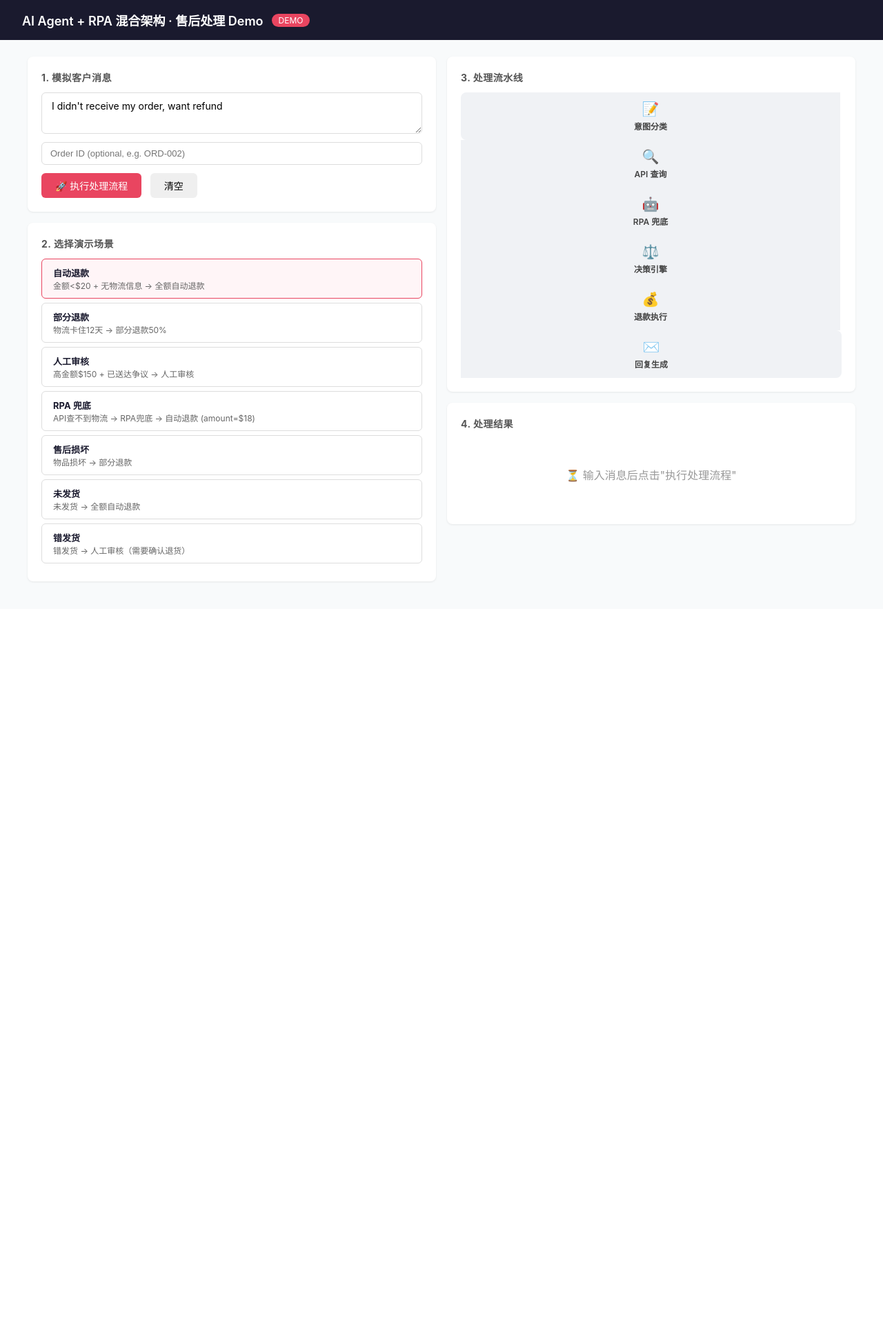
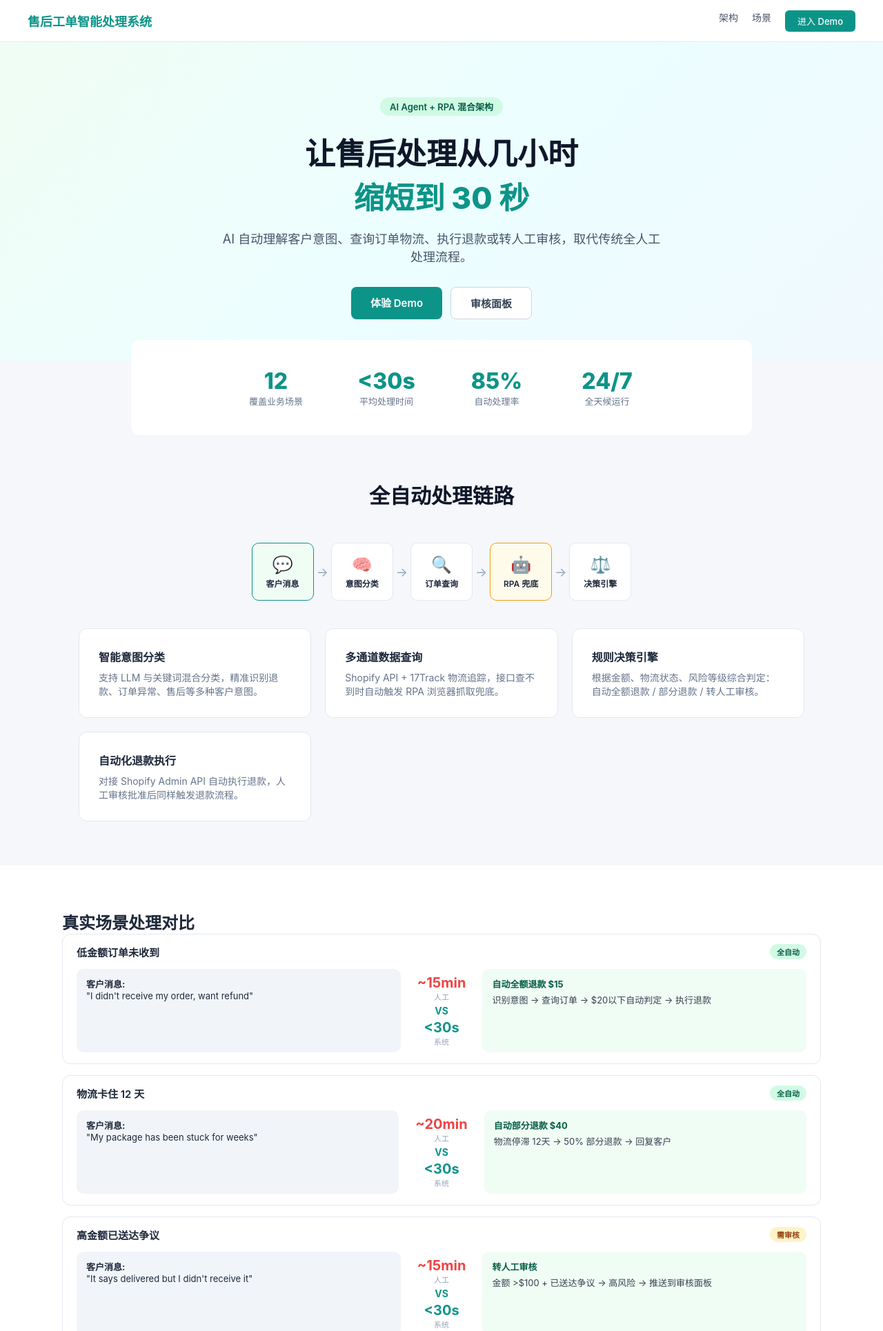
Before and after one commit to biyun3637-bot/Aftersale_system, a FastAPI app: page / in a window 1280 px wide. Shown: the top 1930 px of the page at 69% size. Before the commit the page ends 845 px from the top, so only its background shows below. Run offline with FastAPI, Linux system fonts and the light colour scheme.

Commit message:
Fix review route, encoding, and add showcase page

```diff
--- a/main.py
+++ b/main.py
@@ -1,8 +1,7 @@
-"""入口文件：FastAPI 应用 + 静态文件 + 前端模板。"""
+"""Entry point: FastAPI app + static files + frontend templates."""
 import os
 import sys
 
-# 确保模块路径正确
 sys.path.insert(0, os.path.dirname(os.path.abspath(__file__)))
 
 from fastapi import FastAPI
@@ -14,32 +13,33 @@ import config
 from web.routes import router as api_router
 import db
 
-# ━━ FastAPI 应用 ━━
-# ━━ 数据库初始化（自动建表）━━
 db.init_db()
 
 
 app = FastAPI(
-    title="AI Agent + RPA 混合架构 · 跨境售后系统",
+    title="AI Agent + RPA - Cross-border After-sale System",
     debug=True,
     version="1.0.0",
-    description="跨境电商售后退款 + 异常订单自动处理系统 Demo",
+    description="Cross-border e-commerce after-sale refund + abnormal order auto-processing system Demo",
 )
 
-# ━━ 注册 API 路由 ━━
 app.include_router(api_router, prefix="/api")
 
-# ━━ 挂载静态文件 ━━
 static_dir = os.path.join(os.path.dirname(__file__), "static")
 os.makedirs(static_dir, exist_ok=True)
 app.mount("/static", StaticFiles(directory=static_dir), name="static")
 
-# ━━ 前端页面（dashboard + review）━━
 template_dir = os.path.join(os.path.dirname(__file__), "web", "templates")
 
 
 @app.get("/", response_class=HTMLResponse)
-def dashboard():
+def showcase():
+    with open(os.path.join(template_dir, "showcase.html"), "r", encoding="utf-8") as f:
+        return f.read()
+
+
+@app.get("/demo", response_class=HTMLResponse)
+def demo():
     with open(os.path.join(template_dir, "dashboard.html"), "r", encoding="utf-8") as f:
         return f.read()
 
@@ -50,9 +50,8 @@ def review_page():
         return f.read()
 
 
-# ━━ 启动 ━━
 if __name__ == "__main__":
-    print(f" Demo 启动: http://{config.HOST}:{config.PORT}")
+    print(f" Demo running at http://{config.HOST}:{config.PORT}")
     print(f"   DEMO_MODE={config.DEMO_MODE}")
     print(f"   LLM_PROVIDER={config.LLM_PROVIDER}")
     uvicorn.run("main:app", host=config.HOST, port=config.PORT, reload=False)
--- a/web/templates/dashboard.html
+++ b/web/templates/dashboard.html
@@ -3,13 +3,13 @@
 <head>
   <meta charset="UTF-8">
   <meta name="viewport" content="width=device-width, initial-scale=1.0">
-  <title>AI Agent + RPA · 跨境售后系统</title>
+  <title>AI Agent + RPA - Cross-border After-sale Demo</title>
   <link rel="stylesheet" href="/static/style.css">
 </head>
 <body>
 
 <div class="header">
-  <h1>AI Agent + RPA 混合架构 · 售后处理 Demo</h1>
+  <h1>AI Agent + RPA Demo</h1>
   <span class="badge">DEMO</span>
 </div>
 
@@ -17,51 +17,51 @@
   <div class="row">
     <div class="col">
       <div class="card">
-        <h3>1. 模拟客户消息</h3>
-        <textarea id="messageInput" class="form-input" placeholder="Type a customer message in English...">I didn't receive my order, want refund</textarea>
+        <h3>1. Simulate Customer Message</h3>
+        <textarea id="messageInput" class="form-input" placeholder="Type a customer message in English...">I did not receive my order, want refund</textarea>
         <div style="margin-top: 8px;">
           <input id="orderIdInput" class="form-input" placeholder="Order ID (optional, e.g. ORD-002)" style="font-size:13px;padding:8px 12px;">
         </div>
         <div style="margin-top: 12px;">
-          <button class="btn btn-primary" onclick="process()">🚀 执行处理流程</button>
-          <button class="btn btn-secondary" onclick="clearResult()" style="margin-left:8px;">清空</button>
+          <button class="btn btn-primary" onclick="process()">Run Pipeline</button>
+          <button class="btn btn-secondary" onclick="clearResult()" style="margin-left:8px;">Clear</button>
         </div>
       </div>
 
       <div class="card">
-        <h3>2. 选择演示场景</h3>
+        <h3>2. Select Demo Scenario</h3>
         <div id="scenarioList">Loading...</div>
       </div>
     </div>
 
     <div class="col">
       <div class="card">
-        <h3>3. 处理流水线</h3>
+        <h3>3. Pipeline Status</h3>
         <div id="pipeline">
-          <div class="step pending"><div class="icon">📝</div><div class="label">意图分类</div></div>
-          <div class="step pending"><div class="icon">🔍</div><div class="label">API 查询</div></div>
-          <div class="step pending"><div class="icon">🤖</div><div class="label">RPA 兜底</div></div>
-          <div class="step pending"><div class="icon">⚖️</div><div class="label">决策引擎</div></div>
-          <div class="step pending"><div class="icon">💰</div><div class="label">退款执行</div></div>
-          <div class="step pending"><div class="icon">✉️</div><div class="label">回复生成</div></div>
+          <div class="step pending"><div class="icon">📝</div><div class="label">Classifier</div></div>
+          <div class="step pending"><div class="icon">🔍</div><div class="label">API Query</div></div>
+          <div class="step pending"><div class="icon">🤖</div><div class="label">RPA</div></div>
+          <div class="step pending"><div class="icon">⚖️</div><div class="label">Decision</div></div>
+          <div class="step pending"><div class="icon">💰</div><div class="label">Refund</div></div>
+          <div class="step pending"><div class="icon">✉️</div><div class="label">Response</div></div>
         </div>
       </div>
 
       <div class="card">
-        <h3>4. 处理结果</h3>
+        <h3>4. Result</h3>
         <div id="resultArea" style="display:none;">
           <div class="result-area">
             <div id="resultMeta"></div>
             <hr style="margin:12px 0;">
-            <strong>📬 系统回复：</strong>
+            <strong>System Response:</strong>
             <pre id="resultResponse"></pre>
             <hr style="margin:12px 0;">
-            <strong>📋 执行日志：</strong>
+            <strong>Execution Log:</strong>
             <div class="log-box" id="resultLog"></div>
           </div>
         </div>
         <div id="resultEmpty" style="color:#999;text-align:center;padding:40px 0;">
-          ⏳ 输入消息后点击"执行处理流程"
+          Enter a message and click "Run Pipeline"
         </div>
       </div>
     </div>
@@ -71,15 +71,14 @@
 <script>
 const STEPS = ["classifier", "api_query", "rpa", "decision", "refund", "response"];
 const STEP_LABELS = {
-  classifier: { icon: "📝", label: "意图分类" },
-  api_query:  { icon: "🔍", label: "API 查询" },
-  rpa:        { icon: "🤖", label: "RPA 兜底" },
-  decision:   { icon: "⚖️", label: "决策引擎" },
-  refund:     { icon: "💰", label: "退款执行" },
-  response:   { icon: "✉️", label: "回复生成" },
+  classifier: { icon: "📝", label: "Classifier" },
+  api_query:  { icon: "🔍", label: "API Query" },
+  rpa:        { icon: "🤖", label: "RPA" },
+  decision:   { icon: "⚖️", label: "Decision" },
+  refund:     { icon: "💰", label: "Refund" },
+  response:   { icon: "✉️", label: "Response" },
 };
 
-// Load scenarios
 fetch("/api/scenarios")
   .then(r => r.json())
   .then(data => {
@@ -114,7 +113,6 @@ async function process() {
 
   if (!msg) { alert("Please enter a customer message"); return; }
 
-  // Reset UI
   document.getElementById("resultArea").style.display = "none";
   document.getElementById("resultEmpty").style.display = "none";
   document.querySelectorAll(".step").forEach(s => {
@@ -131,23 +129,21 @@ async function process() {
     });
     if (!resp.ok) {
       const text = await resp.text();
-    throw new Error(`服务器错误 (${resp.status}):\n\n${text}`);
+      throw new Error("Server Error: " + text.slice(0, 300));
     }
     const data = await resp.json();
 
-    // Update pipeline
     const pipelineEl = document.getElementById("pipeline");
 
-    // Map log entries to steps
     const logMap = {};
     data.log.forEach(line => {
-      if (line.includes("[classifier]")) logMap.classifier = line.replace("[classifier] → ", "");
+      if (line.includes("[classifier]")) logMap.classifier = line.replace("[classifier] -> ", "");
       if (line.includes("[api_query]")) logMap.api_query = line.replace("[api_query] ", "");
       if (line.includes("[rpa]")) logMap.rpa = line.replace("[rpa] ", "");
       if (line.includes("[decision]")) logMap.decision = line.replace("[decision] ", "");
       if (line.includes("[refund]")) logMap.refund = line.replace("[refund] ", "");
       if (line.includes("[response]")) logMap.response = line.replace("[response] ", "");
-      if (line.includes("[human_review]")) { logMap.decision = "⚠️ Escalated to human review"; logMap.refund = "⏸️ Skipped"; }
+      if (line.includes("[human_review]")) { logMap.decision = "Escalated to human review"; logMap.refund = "Skipped"; }
     });
 
     const stepOrder = ["classifier", "api_query", "rpa", "decision", "refund", "response"];
@@ -167,15 +163,14 @@ async function process() {
       }
     });
 
-    // Show results
     document.getElementById("resultMeta").innerHTML = `
       <table>
-        <tr><td><strong>工单 ID</strong></td><td>${data.ticket_id}</td></tr>
-        <tr><td><strong>意图</strong></td><td>${data.intent} / ${data.subtype}</td></tr>
-        <tr><td><strong>风险等级</strong></td>
+        <tr><td><strong>Ticket ID</strong></td><td>${data.ticket_id}</td></tr>
+        <tr><td><strong>Intent</strong></td><td>${data.intent} / ${data.subtype}</td></tr>
+        <tr><td><strong>Risk</strong></td>
           <td><span class="badge-risk-${data.risk}">${data.risk.toUpperCase()}</span></td></tr>
-        <tr><td><strong>决策</strong></td><td>${data.decision_action}${data.refund_amount ? ' ($' + data.refund_amount + ')' : ''}</td></tr>
-        <tr><td><strong>状态</strong></td><td>${data.status === 'pending_review' ? '⏳ 待人工审核' : '✅ 自动处理'}</td></tr>
+        <tr><td><strong>Decision</strong></td><td>${data.decision_action}${data.refund_amount ? ' ($' + data.refund_amount + ')' : ''}</td></tr>
+        <tr><td><strong>Status</strong></td><td>${data.status === 'pending_review' ? 'Pending human review' : 'Auto processed'}</td></tr>
       </table>
     `;
     document.getElementById("resultResponse").textContent = data.response;
@@ -184,7 +179,7 @@ async function process() {
 
   } catch(e) {
     document.getElementById("resultEmpty").style.display = "block";
-    document.getElementById("resultEmpty").textContent = "❌ Error: " + e.message;
+    document.getElementById("resultEmpty").textContent = "Error: " + e.message;
   }
 }
 </script>
--- /dev/null
+++ b/web/templates/showcase.html
@@ -0,0 +1,161 @@
+<!DOCTYPE html>
+<html lang="zh-CN">
+<head>
+<meta charset="UTF-8">
+<meta name="viewport" content="width=device-width,initial-scale=1">
+<title>售后工单智能处理系统</title>
+<style>
+*{margin:0;padding:0;box-sizing:border-box}
+body{font-family:-apple-system,BlinkMacSystemFont,sans-serif;background:#f5f7fa;color:#1e293b}
+nav{background:#fff;border-bottom:1px solid #e2e8f0;padding:0 24px;position:sticky;top:0;z-index:50}
+.nav-inner{max-width:1200px;margin:0 auto;display:flex;align-items:center;height:60px;gap:32px}
+.nav-logo{font-weight:700;font-size:18px;color:#0d9488;text-decoration:none}
+.nav-links{display:flex;gap:20px;margin-left:auto}
+.nav-links a{text-decoration:none;color:#475569;font-size:14px;font-weight:500}
+.nav-links a:hover{color:#0d9488}
+.nav-links .btn-nav{background:#0d9488;color:#fff;padding:6px 18px;border-radius:6px;font-size:13px;text-decoration:none}
+.hero{background:linear-gradient(135deg,#f0fdf4,#ecfeff,#f0f9ff);padding:80px 24px 60px;text-align:center}
+.hero h1{font-size:44px;font-weight:800;color:#0f172a;margin-bottom:16px}
+.hero h1 span{color:#0d9488}
+.hero p{font-size:18px;color:#475569;max-width:640px;margin:0 auto 32px}
+.hero-actions{display:flex;gap:12px;justify-content:center;flex-wrap:wrap}
+.btn{display:inline-flex;padding:12px 28px;border-radius:8px;font-size:15px;font-weight:600;text-decoration:none;cursor:pointer;border:none}
+.btn-primary{background:#0d9488;color:#fff}
+.btn-primary:hover{background:#0f766e;transform:translateY(-1px)}
+.btn-outline{background:#fff;color:#334155;border:1.5px solid #cbd5e1}
+.stats{display:flex;justify-content:center;gap:40px;padding:40px 24px;max-width:900px;margin:-30px auto 0;background:#fff;border-radius:12px;flex-wrap:wrap}
+.stat-item{text-align:center;min-width:120px}
+.stat-num{font-size:32px;font-weight:800;color:#0d9488}
+.stat-label{font-size:13px;color:#64748b}
+.section{padding:64px 24px;max-width:1100px;margin:0 auto}
+.section h2{font-size:30px;font-weight:700;text-align:center;margin-bottom:48px;color:#0f172a}
+.flow{display:flex;align-items:center;justify-content:center;flex-wrap:wrap;margin-bottom:40px}
+.flow-node{background:#fff;border:1.5px solid #e2e8f0;border-radius:10px;padding:16px 18px;text-align:center;min-width:90px}
+.flow-node span{display:block}
+.flow-node .icon{font-size:24px;margin-bottom:4px}
+.flow-node .name{font-size:12px;font-weight:600}
+.flow-node.highlight{border-color:#0d9488;background:#f0fdf4}
+.flow-arrow{font-size:18px;color:#94a3b8;margin:0 4px}
+.features{display:grid;grid-template-columns:repeat(auto-fit,minmax(260px,1fr));gap:20px;margin-top:32px}
+.card{background:#fff;border-radius:12px;padding:28px;border:1px solid #e2e8f0}
+.card h3{font-size:16px;font-weight:600;margin-bottom:8px}
+.card p{font-size:14px;color:#64748b}
+.scenario{border:1px solid #e2e8f0;border-radius:12px;overflow:hidden;margin-bottom:16px}
+.scenario-h{padding:14px 20px;display:flex;justify-content:space-between;align-items:center}
+.scenario-h h3{font-size:15px;font-weight:600}
+.tag{font-size:11px;font-weight:600;padding:3px 10px;border-radius:12px}
+.tag-auto{background:#d1fae5;color:#065f46}
+.tag-review{background:#fef3c7;color:#92400e}
+.scenario-b{padding:0 20px 16px;display:flex;gap:16px;flex-wrap:wrap}
+.scenario-msg{flex:1;min-width:200px;background:#f1f5f9;border-radius:10px;padding:12px 14px;font-size:13px}
+.scenario-r{flex:1;min-width:200px;background:#f0fdf4;border-radius:10px;padding:12px 14px;font-size:13px}
+.scenario-r h4{font-size:13px;color:#065f46;margin-bottom:4px}
+.scenario-r p{color:#374151}
+.vs-wrap{text-align:center;padding:8px;min-width:80px}
+.vs-wrap .t{font-size:20px;font-weight:700;color:#ef4444}
+.vs-wrap .v{font-weight:700;color:#0d9488;font-size:14px;margin:4px 0}
+.cta{background:#0d9488;padding:60px 24px;text-align:center;color:#fff}
+.cta h2{font-size:28px;font-weight:700;margin-bottom:12px}
+.cta p{font-size:16px;margin-bottom:24px}
+.cta .btn{background:#fff;color:#0d9488}
+footer{background:#0f172a;color:#94a3b8;padding:32px 24px;text-align:center;font-size:14px}
+footer a{color:#5eead4;text-decoration:none}
+</style>
+</head>
+<body>
+    <nav>
+        <div class="nav-inner">
+        <a href="/" class="nav-logo">售后工单智能处理系统</a>
+        <div class="nav-links">
+        <a href="#arch">架构</a>
+        <a href="#scenarios">场景</a>
+        <a href="/demo" class="btn-nav">进入 Demo</a>
+        </div>
+        </div>
+        </nav>
+
+        <section class="hero">
+        <div style="display:inline-block;background:#d1fae5;color:#065f46;font-size:13px;font-weight:600;padding:4px 14px;border-radius:20px;margin-bottom:20px">AI Agent + RPA 混合架构</div>
+        <h1>让售后处理从几小时<br><span>缩短到 30 秒</span></h1>
+        <p>AI 自动理解客户意图、查询订单物流、执行退款或转人工审核，取代传统全人工处理流程。</p>
+        <div class="hero-actions">
+        <a href="/demo" class="btn btn-primary">体验 Demo</a>
+        <a href="/review" class="btn btn-outline">审核面板</a>
+        </div>
+        </section>
+
+        <div class="stats">
+        <div class="stat-item"><div class="stat-num">12</div><div class="stat-label">覆盖业务场景</div></div>
+        <div class="stat-item"><div class="stat-num">&lt;30s</div><div class="stat-label">平均处理时间</div></div>
+        <div class="stat-item"><div class="stat-num">85%</div><div class="stat-label">自动处理率</div></div>
+        <div class="stat-item"><div class="stat-num">24/7</div><div class="stat-label">全天候运行</div></div>
+        </div>
+
+        <section class="section">
+        <h2>全自动处理链路</h2>
+        <div class="flow">
+        <div class="flow-node highlight"><span class="icon">💬</span><span class="name">客户消息</span></div>
+        <span class="flow-arrow">→</span>
+        <div class="flow-node"><span class="icon">🧠</span><span class="name">意图分类</span></div>
+        <span class="flow-arrow">→</span>
+        <div class="flow-node"><span class="icon">🔍</span><span class="name">订单查询</span></div>
+        <span class="flow-arrow">→</span>
+        <div class="flow-node" style="border-color:#f59e0b;background:#fffbeb"><span class="icon">🤖</span><span class="name">RPA 兜底</span></div>
+        <span class="flow-arrow">→</span>
+        <div class="flow-node"><span class="icon">⚖️</span><span class="name">决策引擎</span></div>
+        </div>
+
+        <div class="features">
+        <div class="card"><h3>智能意图分类</h3><p>支持 LLM 与关键词混合分类，精准识别退款、订单异常、售后等多种客户意图。</p></div>
+        <div class="card"><h3>多通道数据查询</h3><p>Shopify API + 17Track 物流追踪，接口查不到时自动触发 RPA 浏览器抓取兜底。</p></div>
+        <div class="card"><h3>规则决策引擎</h3><p>根据金额、物流状态、风险等级综合判定：自动全额退款 / 部分退款 / 转人工审核。</p></div>
+        <div class="card"><h3>自动化退款执行</h3><p>对接 Shopify Admin API 自动执行退款，人工审核批准后同样触发退款流程。</p></div>
+        </div>
+        </section>
+
+        <section style="background:#fff;padding:64px 24px">
+        <div style="max-width:1100px;margin:0 auto">
+        <h2>真实场景处理对比</h2>
+        <div class="scenario">
+        <div class="scenario-h"><h3>低金额订单未收到</h3><span class="tag tag-auto">全自动</span></div>
+        <div class="scenario-b">
+        <div class="scenario-msg"><strong>客户消息:</strong><br>"I didn't receive my order, want refund"</div>
+        <div class="vs-wrap"><div class="t">~15min</div><div style="font-size:11px;color:#94a3b8">人工</div><div class="v">VS</div><div class="t" style="color:#0d9488">&lt;30s</div><div style="font-size:11px;color:#94a3b8">系统</div></div>
+        <div class="scenario-r"><h4>自动全额退款 $15</h4><p>识别意图 → 查询订单 → $20以下自动判定 → 执行退款</p></div>
+        </div></div>
+        <div class="scenario">
+        <div class="scenario-h"><h3>物流卡住 12 天</h3><span class="tag tag-auto">全自动</span></div>
+        <div class="scenario-b">
+        <div class="scenario-msg"><strong>客户消息:</strong><br>"My package has been stuck for weeks"</div>
+        <div class="vs-wrap"><div class="t">~20min</div><div style="font-size:11px;color:#94a3b8">人工</div><div class="v">VS</div><div class="t" style="color:#0d9488">&lt;30s</div><div style="font-size:11px;color:#94a3b8">系统</div></div>
+        <div class="scenario-r"><h4>自动部分退款 $40</h4><p>物流停滞 12天 → 50% 部分退款 → 回复客户</p></div>
+        </div></div>
+        <div class="scenario">
+        <div class="scenario-h"><h3>高金额已送达争议</h3><span class="tag tag-review">需审核</span></div>
+        <div class="scenario-b">
+        <div class="scenario-msg"><strong>客户消息:</strong><br>"It says delivered but I didn't receive it"</div>
+        <div class="vs-wrap"><div class="t">~15min</div><div style="font-size:11px;color:#94a3b8">人工</div><div class="v">VS</div><div class="t" style="color:#0d9488">&lt;30s</div><div style="font-size:11px;color:#94a3b8">系统</div></div>
+        <div class="scenario-r"><h4>转人工审核</h4><p>金额 &gt;$100 + 已送达争议 → 高风险 → 推送到审核面板</p></div>
+        </div></div>
+        <div class="scenario">
+        <div class="scenario-h"><h3>API 查不到物流</h3><span class="tag tag-auto">全自动</span></div>
+        <div class="scenario-b">
+        <div class="scenario-msg"><strong>客户消息:</strong><br>"Where is my order? No tracking update"</div>
+        <div class="vs-wrap"><div class="t">~10min</div><div style="font-size:11px;color:#94a3b8">人工</div><div class="v">VS</div><div class="t" style="color:#0d9488">~60s</div><div style="font-size:11px;color:#94a3b8">系统</div></div>
+        <div class="scenario-r"><h4>自动全额退款</h4><p>API 查不到 → RPA 浏览器抓取 → 确认丢失 → 自动退款</p></div>
+        </div></div>
+        </div>
+        </section>
+
+        <section class="cta">
+        <h2>立即体验完整流程</h2>
+        <p>进入 Demo 页面，选择预设场景，亲眼看看 AI 如何自动处理售后工单。</p>
+        <a href="/demo" class="btn">体验 Demo</a>
+        </section>
+
+        <footer>
+        <p>售后工单智能处理系统 · AI Agent + RPA 混合架构</p>
+        <p style="margin-top:4px;font-size:13px"><a href="https://github.com/biyun3637-bot/aftersale-system" target="_blank">GitHub</a></p>
+        </footer>
+        </body>
+        </html>
--- /dev/null
+++ b/web/templates/test.txt
@@ -0,0 +1 @@
+test
--- /dev/null
+++ b/web/templates/test_esc.txt
@@ -0,0 +1 @@
+test
```
Lines whose indentation alone changed are shown as unchanged.
